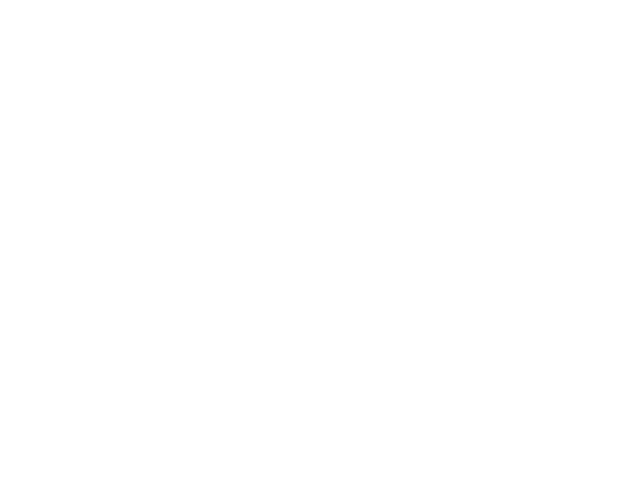
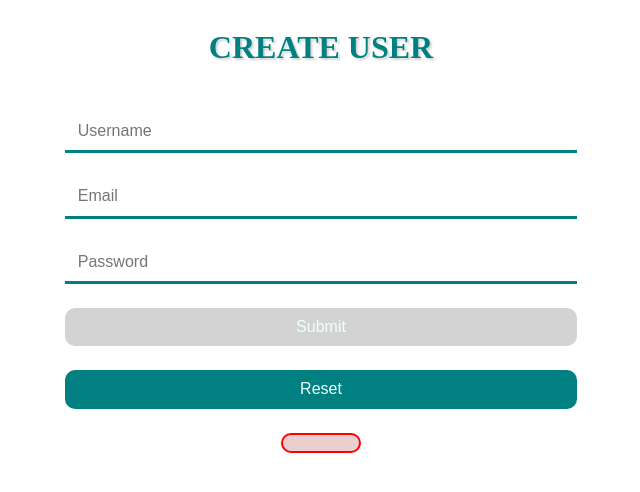
Before and after one commit to YevgeniyP/react-okten, a React (Create React App) app: page / in a window 1280 px wide. Shown: the top 492 px of the page, without its empty margins (319-959 px from the left). Built offline with nearby package versions, Linux system fonts and the light colour scheme.

Commit message:
lesson-5-1 add

```diff
--- a/package.json
+++ b/package.json
@@ -6,8 +6,10 @@
     "@testing-library/jest-dom": "^5.16.5",
     "@testing-library/react": "^13.4.0",
     "@testing-library/user-event": "^13.5.0",
+    "axios": "^1.4.0",
     "react": "^18.2.0",
     "react-dom": "^18.2.0",
+    "react-hook-form": "^7.45.2",
     "react-scripts": "5.0.1",
     "web-vitals": "^2.1.4"
   },
@@ -34,5 +36,8 @@
       "last 1 firefox version",
       "last 1 safari version"
     ]
+  },
+  "devDependencies": {
+    "sass": "^1.64.1"
   }
 }
--- /dev/null
+++ b/src/App.js
@@ -0,0 +1,7 @@
+import { UserForm } from "./components/UserForm/UserForm";
+
+const App = () => {
+  return <UserForm />;
+};
+
+export { App };
--- a/src/App.jsx
+++ /dev/null
@@ -1,7 +0,0 @@
-import React from "react";
-
-function App() {
-  return <div></div>;
-}
-
-export default App;
--- /dev/null
+++ b/src/components/UserForm/UserForm.js
@@ -0,0 +1,85 @@
+import { useForm } from "react-hook-form";
+
+import { userService } from "../../services/userService";
+import styles from "./UserForm.module.scss";
+
+const UserForm = () => {
+  const {
+    register,
+    handleSubmit,
+    reset,
+    formState: { errors, isValid },
+  } = useForm();
+
+  const create = async (data) => {
+    try {
+      await userService
+        .create(data)
+        .then((response) => console.log(response.data));
+      reset();
+    } catch (e) {
+      console.error(e);
+    }
+  };
+
+  return (
+    <div className={styles.UserForm}>
+      <h1>Create user</h1>
+      <form onSubmit={handleSubmit(create)}>
+        <input
+          type="text"
+          placeholder={"Username"}
+          {...register("username", {
+            required: true,
+            pattern: {
+              value: /^[a-zA-Z\-0-9]+$/,
+              message: "Only characters A-Z, a-z and '-' are  acceptable.",
+            },
+            minLength: {
+              value: 5,
+              message: "Min length 8 char.",
+            },
+          })}
+        />
+        <input
+          type="text"
+          placeholder={"Email"}
+          {...register("email", {
+            required: true,
+            pattern: {
+              value:
+                /^(([^<>()[\]\\.,;:\s@"]+(\.[^<>()[\]\\.,;:\s@"]+)*)|.(".+"))@((\[[0-9]{1,3}\.[0-9]{1,3}\.[0-9]{1,3}\.[0-9]{1,3}\])|(([a-zA-Z\-0-9]+\.)+[a-zA-Z]{2,}))$/,
+              message: "Isn't email.",
+            },
+          })}
+        />
+        <input
+          type="password"
+          placeholder={"Password"}
+          {...register("password", {
+            required: true,
+            minLength: {
+              value: 8,
+              message: "Min length 8 char.",
+            },
+            pattern: {
+              value: /^[a-zA-Z\-0-9]+$/,
+              message: "Password main contain chars 0-9, a-z, A-Z.",
+            },
+          })}
+        />
+        <input type="submit" value={"Submit"} disabled={!isValid} />
+        <input type="reset" value={"Reset"} />
+      </form>
+      {!isValid && (
+        <div>
+          {errors.username && <p>{errors.username.message}</p>}
+          {errors.email && <p>{errors.email.message}</p>}
+          {errors.password && <p>{errors.password.message}</p>}
+        </div>
+      )}
+    </div>
+  );
+};
+
+export { UserForm };
--- /dev/null
+++ b/src/components/UserForm/UserForm.module.scss
@@ -0,0 +1,56 @@
+.UserForm {
+  display: grid;
+  grid-template-columns: auto;
+  justify-items: center;
+  gap: 3vh;
+
+  h1 {
+    text-align: center;
+    text-transform: uppercase;
+    color: teal;
+    text-shadow: 2px 2px 2px lightgray;
+  }
+
+  form {
+    display: grid;
+    grid-template-columns: 40vw;
+    justify-content: center;
+    gap: 3vh;
+
+    input[type="text"],
+    input[type="password"] {
+      font-size: 16px;
+      line-height: 140%;
+      padding: 1vh 1vw;
+      border: none;
+      border-bottom: 3px solid teal;
+    }
+
+    input[type="submit"],
+    input[type="reset"] {
+      font-size: 16px;
+      line-height: 140%;
+      padding: 1vh 1vw;
+      border: none;
+      background: teal;
+      color: azure;
+      border-radius: 10px;
+    }
+
+    input[type="submit"]:disabled {
+      background: lightgray;
+    }
+  }
+
+  div {
+    background: #eacfcf;
+    color: red;
+    border: 2px solid red;
+    border-radius: 10px;
+    padding: 1vh 3vw;
+
+    p {
+      font-size: 16px;
+    }
+  }
+}
--- a/src/index.css
+++ b/src/index.css
@@ -1,3 +1,10 @@
 * {
   box-sizing: border-box;
 }
+
+body {
+  display: grid;
+  grid-template-columns: 90vw;
+  grid-auto-columns: 90vw;
+  justify-content: center;
+}
--- a/src/index.js
+++ b/src/index.js
@@ -1,8 +1,9 @@
 import React from "react";
 import ReactDOM from "react-dom/client";
+import reportWebVitals from "./reportWebVitals";
+
+import { App } from "./App";
 import "./index.css";
-import App from "./App";
-import reportWebVitals from "./reportWebVitals";
 
 const root = ReactDOM.createRoot(document.getElementById("root"));
 root.render(
--- /dev/null
+++ b/src/services/userService.js
@@ -0,0 +1,10 @@
+import axios from "axios";
+
+const baseURL = "https://jsonplaceholder.typicode.com";
+
+const apiService = axios.create({ baseURL });
+const userService = {
+  create: (user) => apiService.post("/users", user),
+};
+
+export { userService };
```
Also changed, not shown: 2 other files (tests, documents, lock files or other folders).
